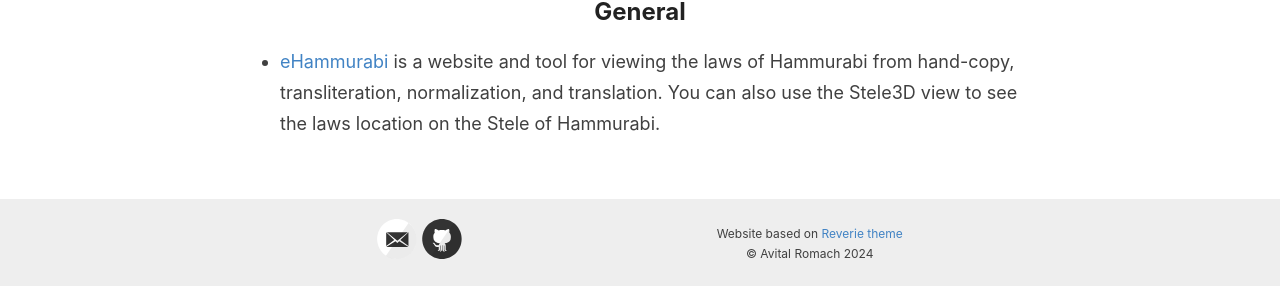
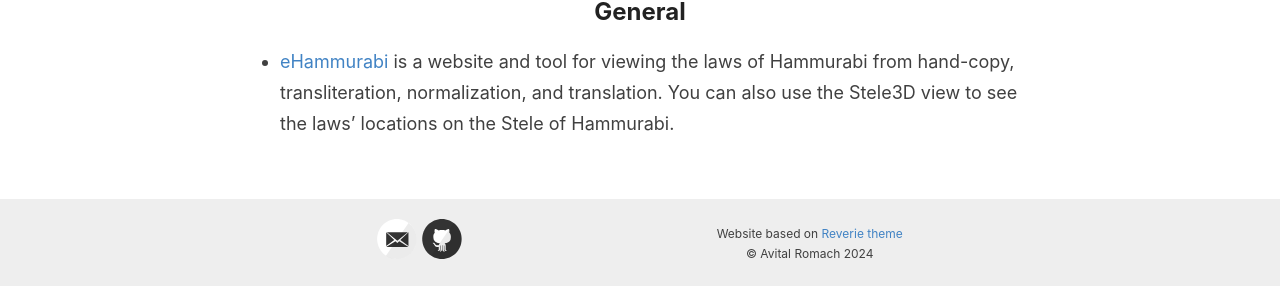
Before and after one commit to ARomach/AKKD110-AKKD500, a Jekyll site: the page built from _pages/resources.md, in a window 1280 px wide. Shown: the part 1225-1511 px from the top of the page. Built offline with Jekyll 4.4.1, drawn with Linux system fonts in a browser that asks for light colours.

Commit message:
Update resources.md

```diff
--- a/_pages/resources.md
+++ b/_pages/resources.md
@@ -25,4 +25,4 @@ Below additional resources are organized according to categories: vocabulary and
 
 ## General
 
-- [eHammurabi](https://ehammurabi.org/){:target="_blank"} is a website and tool for viewing the laws of Hammurabi from hand-copy, transliteration, normalization, and translation. You can also use the Stele3D view to see the laws location on the Stele of Hammurabi.
+- [eHammurabi](https://ehammurabi.org/){:target="_blank"} is a website and tool for viewing the laws of Hammurabi from hand-copy, transliteration, normalization, and translation. You can also use the Stele3D view to see the laws' locations on the Stele of Hammurabi.
```
